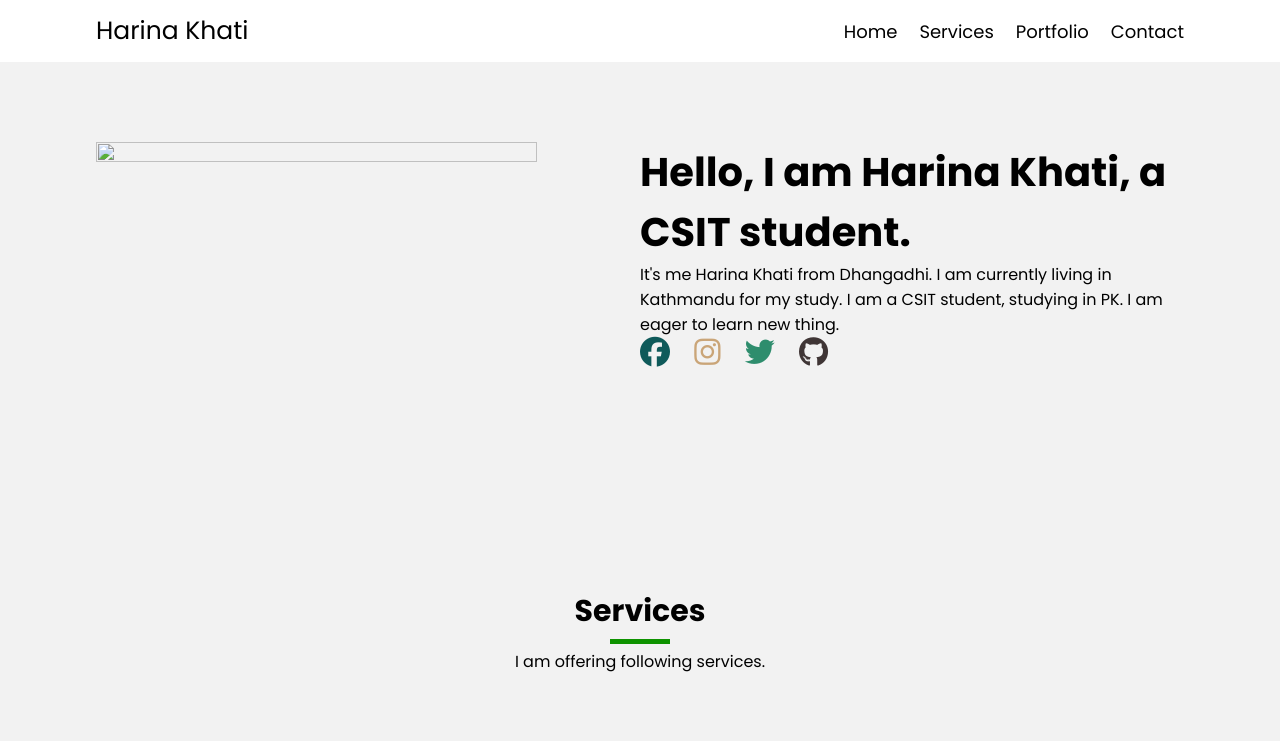
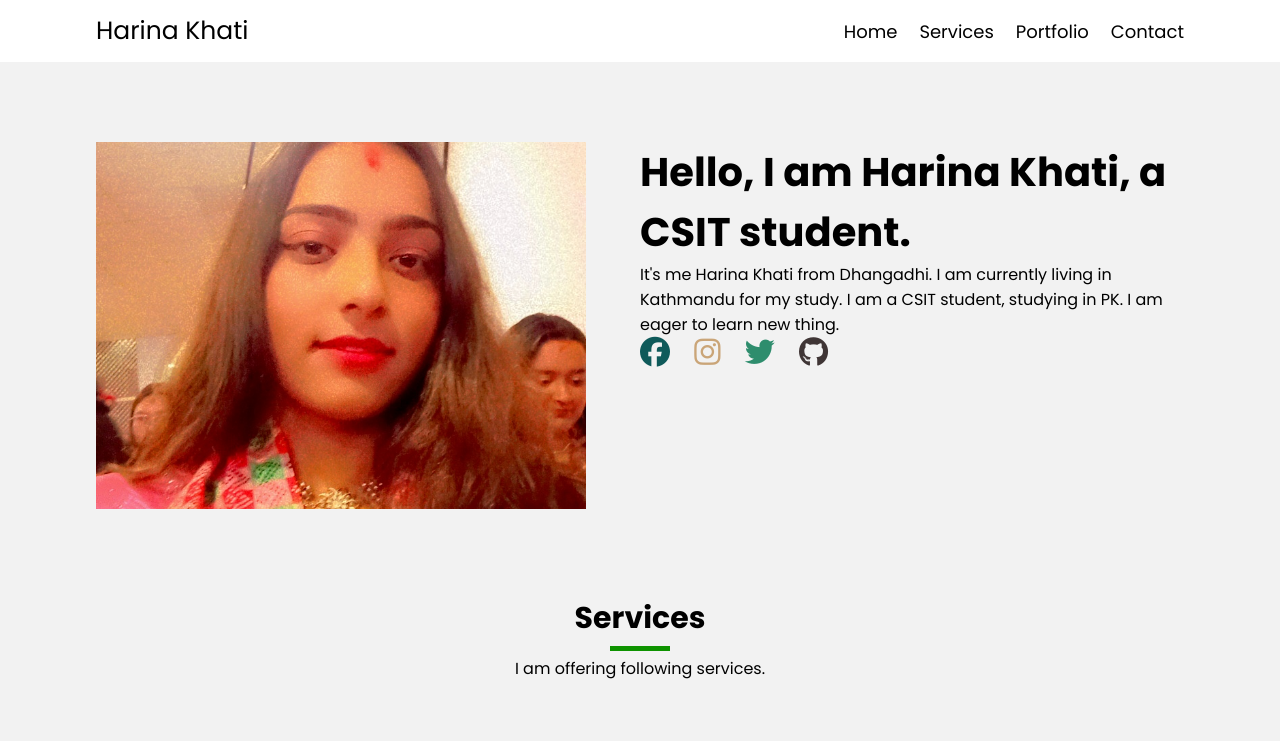
Before and after one commit to harinakhati/3-Day-virtual-workshop, a plain HTML site: page Portfolio/index.html in a window 1280 px wide. Shown: the top 741 px of the page. Drawn offline with Linux system fonts and the light colour scheme.

Commit message:
modified:   Portfolio/index.html

```diff
--- a/Portfolio/index.html
+++ b/Portfolio/index.html
@@ -44,7 +44,7 @@ crossorigin="anonymous" referrerpolicy="no-referrer" />
     <div class="hero-section">
     <div class="hero-section-wrapper">
         <div class="hero-left-side">
-            <img src="./images/img1.png" />
+            <img src="./images/img1.jpg" />
         </div>
         <div class="hero-right-side">
            <h1 class="hero-title">
```
